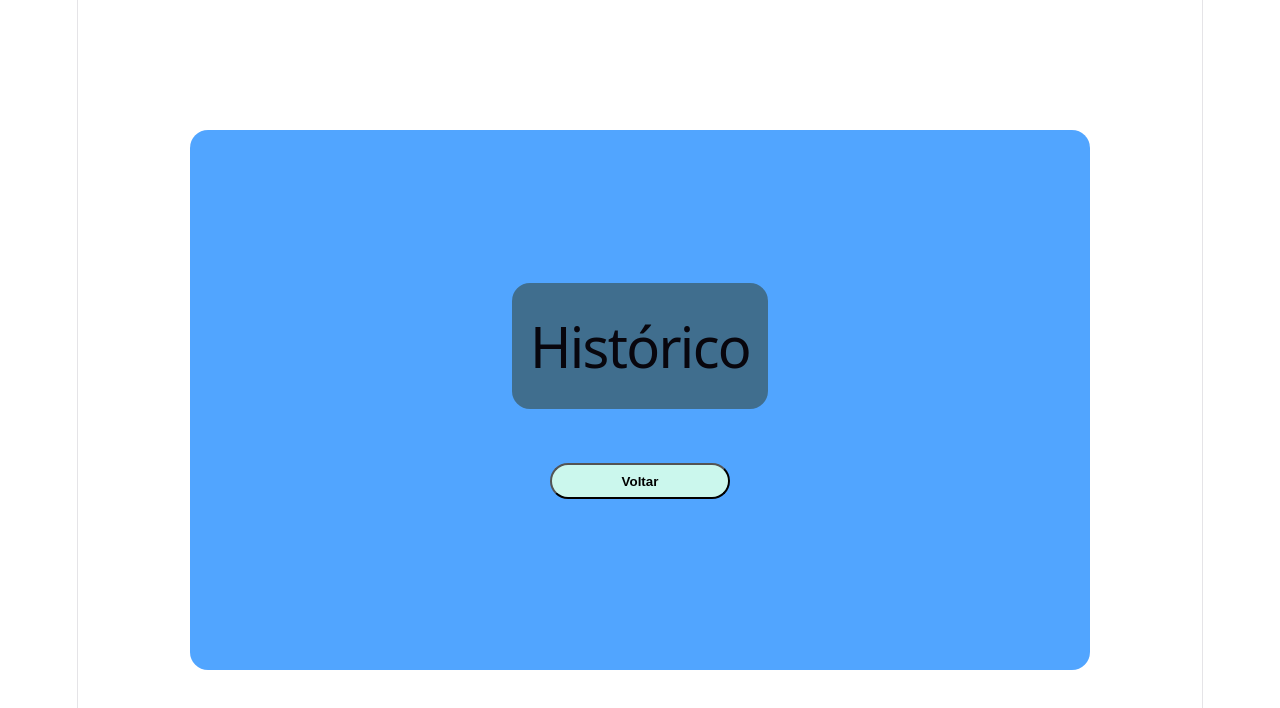
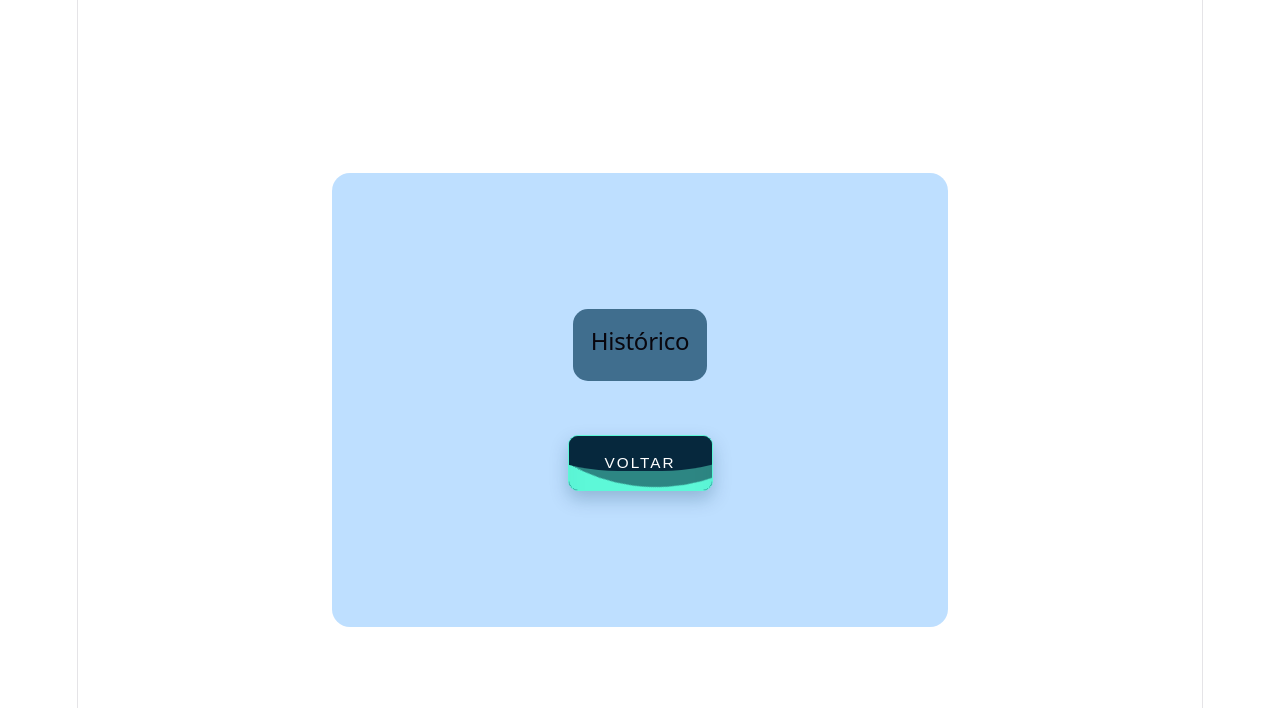
Before and after one commit to Gabriel-Fontanari1/Imc_Calc, a Vue app: page /history in a window 1280 px wide. Shown: the top 708 px of the page. Built offline with nearby package versions, Linux system fonts and the light colour scheme; a web font is replaced by a local one.

Commit message:
btn history

```diff
--- a/src/historySection.vue
+++ b/src/historySection.vue
@@ -2,33 +2,34 @@
 import { ref } from 'vue';
 import { useRouter } from 'vue-router';
 
-//navegar pelas rotas
 const router = useRouter();
 
-//pega o histórico do db
+// Histórico do db
 const history = ref(JSON.parse(localStorage.getItem('dataBase')) || []);
 </script>
 
 <template>
-  <div class="history-container">
+  <!-- Fonte usada no texto do botao animado. -->
+  <link href="https://fonts.googleapis.com/css2?family=Righteous&display=swap" rel="stylesheet">
+
+  <div class="MainContainer">
     <div class="layout">
       <div class="tittle">
-        <h1>Histórico</h1>
+        <h2>Histórico</h2>
       </div>
 
-      <div class = "usr-list">
-        <!-- ul cria uma lista nao ordenada, ou seja, uma lista com itens sem numeracao. -->
+      <div class="usr-list">
         <ul>
-          <!-- li representa um item dentro da lista; aqui cada li mostra um usuario salvo. -->
           <li v-for="usr in history" :key="usr.name">
             {{ usr.name }} - Altura: {{ usr.height }} m - Peso: {{ usr.weight }} kg - IMC: {{ usr.imc }}
           </li>
         </ul>
       </div>
 
-      <div class="btnPlace">
+      <div class="BtnPlace">
         <button class="btn" @click="router.push({name: 'Home'})">
-          Voltar
+          <span>Voltar</span>
+          <div class="wave"></div>
         </button>
       </div>
     </div>
@@ -36,17 +37,14 @@ const history = ref(JSON.parse(localStorage.getItem('dataBase')) || []);
 </template>
 
 <style scoped>
-.history-container {
+.MainContainer{
   display: flex;
+  flex-direction: column;
+  height: 100vh;
+  width: 100%;
+  font-family: Arial, Helvetica, sans-serif;
   align-items: center;
   justify-content: center;
-  width: 100%;
-  height: 100vh;
-  padding: 2rem;
-  box-sizing: border-box;
-  overflow: hidden;
-  font-family: Arial, Helvetica, sans-serif;
-  color: black;
 }
 
 .layout{
@@ -54,29 +52,34 @@ const history = ref(JSON.parse(localStorage.getItem('dataBase')) || []);
   flex-direction: column;
   align-items: center;
   justify-content: center;
-  background: #51A5FF;
-  min-height: 30rem;
-  width: min(50rem, 100%);
-  padding: 2rem;
-  box-sizing: border-box;
+  background: #bedfff;
   border-radius: 1rem;
+  padding: 1.5rem;
+  height: 50%;
+  width: 50%;
 }
 
 .usr-list{
+  color: black;
+  padding: 1rem;
   font-family: "Supermercado One", cursive;
   width: 100%;
-  max-height: 20rem;
+  max-height: 16rem;
   overflow-y: auto;
   overflow-x: hidden;
 }
 
 .usr-list ul{
   margin: 0;
-  padding: 1rem;
+  padding: 0 1rem;
 }
 
-.btnPlace{
-  padding: 1rem;
+.BtnPlace{
+  display: flex;
+  flex-direction: row;
+  align-items: center;
+  justify-content: center;
+  gap: 1rem;
 }
 
 .usr-list li{
@@ -84,23 +87,85 @@ const history = ref(JSON.parse(localStorage.getItem('dataBase')) || []);
   line-height: 2rem;
 }
 
-.tittle{
-  padding: 2rem;
+.btn{
+  position: relative;
+  display: block;
+  min-width: 145px;
+  padding: 18px 24px;
+  overflow: hidden;
+  border: 1px solid #5DF8D8;
+  border-radius: 10px;
+  background: #093C5D;
+  cursor: pointer;
+  box-shadow: 0 8px 18px rgba(9, 60, 93, 0.25);
 }
 
-.btn{
-  background-color: #CBF7ED;
-  height: 2rem;
-  width: 10rem;
-  color: black;
-  font-weight: bold;
-  border-radius: 1rem;
+.btn:hover .wave,
+.btn:focus-visible .wave,
+.btn:active .wave{
+  top: -125px;
+}
+
+.btn span{
+  position: relative;
+  z-index: 1;
+  color: white;
+  font-size: 0.85rem;
+  letter-spacing: 2px;
+  text-transform: uppercase;
+}
+
+.btn .wave{
+  position: absolute;
+  left: 50%;
+  top: -75px;
+  width: 220px;
+  height: 220px;
+  background: #5DF8D8;
+  box-shadow: inset 0 0 50px rgba(9, 60, 93, 0.45);
+  transform: translateX(-50%);
+  transition: top 0.45s ease;
+}
+
+.btn .wave::before,
+.btn .wave::after{
+  content: "";
+  position: absolute;
+  top: 0;
+  left: 50%;
+  width: 200%;
+  height: 200%;
+  transform: translate(-50%, -75%);
+}
+
+.btn .wave::before{
+  border-radius: 45%;
+  background: #06283d;
+  animation: wave 5s linear infinite;
+}
+
+.btn .wave::after{
+  border-radius: 40%;
+  background: rgba(6, 40, 61, 0.55);
+  animation: wave 9s linear infinite;
+}
+
+@keyframes wave{
+  0%{
+    transform: translate(-50%, -75%) rotate(0deg);
+  }
+
+  100%{
+    transform: translate(-50%, -75%) rotate(360deg);
+  }
 }
 
 .tittle{
   background: #406E8E;
-  border-radius: 1rem;
+  border-radius: 15px;
   padding: 1rem;
+  margin-bottom: 1rem;
+  color: black;
 }
 
 </style>
```
